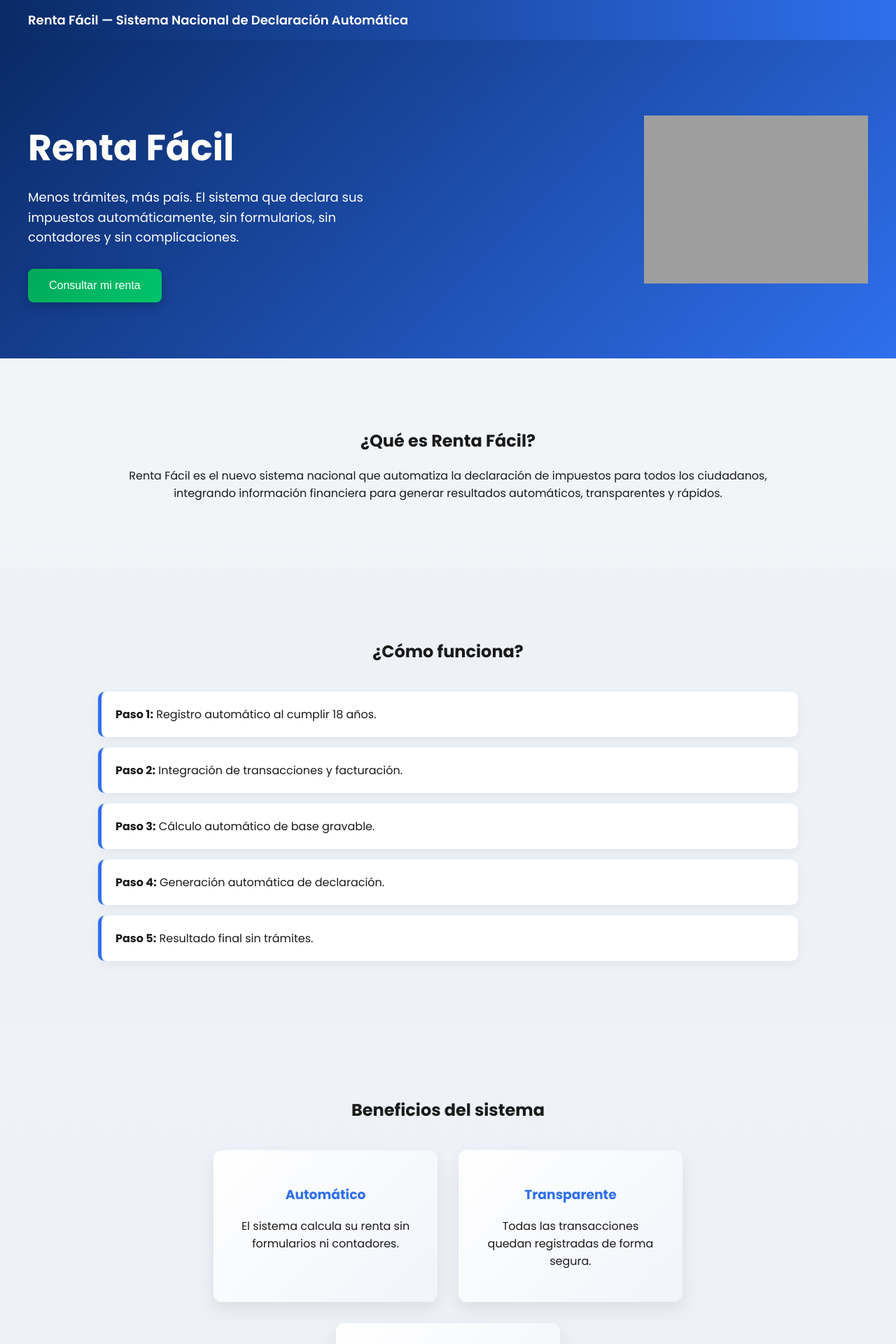
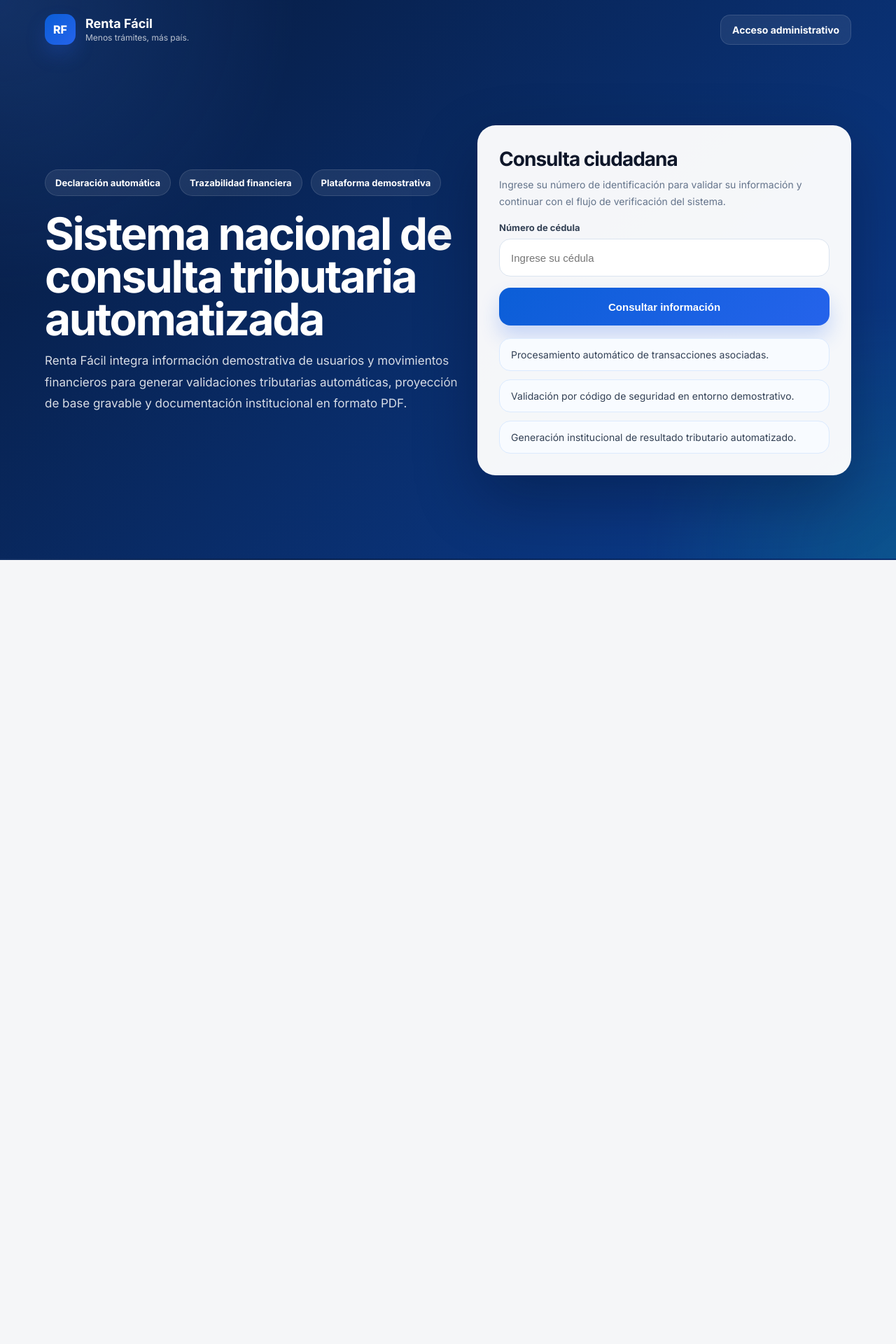
Before and after one commit to julianbaquero357/rentafacil-demo, a Flask app: page / in a window 1280 px wide. Shown: the top 1920 px of the page at 70% size. After the commit the page ends 800 px from the top, so only its background shows below. Run offline with Flask 3, Linux system fonts and the light colour scheme; data that the repository does not hold is empty; grey boxes are pictures that could not be loaded.

Commit message:
Update index.html

```diff
--- a/templates/index.html
+++ b/templates/index.html
@@ -2,270 +2,272 @@
 <html lang="es">
 <head>
     <meta charset="UTF-8">
+    <meta name="viewport" content="width=device-width, initial-scale=1.0">
     <title>Renta Fácil</title>
-
-    <!-- Fuente moderna -->
-    <link href="https://fonts.googleapis.com/css2?family=Poppins:wght@300;400;600;700&display=swap" rel="stylesheet">
-
+    <link href="https://fonts.googleapis.com/css2?family=Inter:wght@400;500;600;700;800&display=swap" rel="stylesheet">
     <style>
-        body {
-            margin: 0;
-            font-family: 'Poppins', sans-serif;
-            background: linear-gradient(to bottom, #f4f6f8, #e9eef6);
-            color: #1a1a1a;
+        :root{
+            --bg1:#071a3d;
+            --bg2:#0b3d91;
+            --text:#0f172a;
+            --muted:#64748b;
+            --primary:#0b5ed7;
+            --primary2:#2563eb;
+            --success:#10b981;
+            --panel:#ffffff;
         }
 
-        .navbar {
-            background: linear-gradient(90deg, #0A2A66, #2F6FED);
-            color: white;
-            padding: 15px 40px;
-            font-size: 18px;
-            font-weight: 600;
-            box-shadow: 0 2px 10px rgba(0,0,0,0.1);
+        *{box-sizing:border-box}
+        body{
+            margin:0;
+            font-family:'Inter',sans-serif;
+            color:#fff;
+            background:
+                radial-gradient(circle at top left, rgba(59,130,246,.22), transparent 28%),
+                radial-gradient(circle at bottom right, rgba(16,185,129,.18), transparent 24%),
+                linear-gradient(135deg,var(--bg1),var(--bg2));
         }
 
-        .hero {
-            background: linear-gradient(135deg, #0A2A66, #2F6FED);
-            color: white;
-            padding: 80px 40px;
-            display: flex;
-            justify-content: space-between;
-            align-items: center;
+        .nav{
+            max-width:1200px;
+            margin:0 auto;
+            padding:20px 24px;
+            display:flex;
+            align-items:center;
+            justify-content:space-between;
         }
 
-        .hero-text {
-            max-width: 500px;
+        .brand{
+            display:flex;
+            align-items:center;
+            gap:14px;
         }
 
-        .hero h1 {
-            font-size: 52px;
-            margin-bottom: 10px;
+        .brand-mark{
+            width:44px;
+            height:44px;
+            border-radius:14px;
+            display:grid;
+            place-items:center;
+            background:linear-gradient(135deg,#0b5ed7,#2563eb);
+            color:#fff;
+            font-weight:800;
+            box-shadow:0 14px 28px rgba(37,99,235,.24);
         }
 
-        .hero p {
-            font-size: 18px;
-            margin-bottom: 30px;
-            line-height: 1.6;
+        .brand h1{
+            margin:0;
+            font-size:18px;
         }
 
-        .hero button {
-            background: linear-gradient(135deg, #00A859, #00c46a);
-            border: none;
-            color: white;
-            padding: 15px 30px;
-            font-size: 16px;
-            border-radius: 8px;
-            cursor: pointer;
-            box-shadow: 0 5px 15px rgba(0,0,0,0.2);
-            transition: 0.2s;
+        .brand p{
+            margin:2px 0 0;
+            font-size:12px;
+            color:rgba(255,255,255,.72);
         }
 
-        .hero button:hover {
-            transform: translateY(-2px);
+        .nav a{
+            color:#fff;
+            text-decoration:none;
+            font-size:14px;
+            font-weight:700;
+            padding:12px 16px;
+            border-radius:14px;
+            background:rgba(255,255,255,.08);
+            border:1px solid rgba(255,255,255,.12);
+            backdrop-filter:blur(12px);
         }
 
-        .hero img {
-            width: 320px;
+        .hero{
+            max-width:1200px;
+            margin:0 auto;
+            padding:40px 24px 64px;
+            display:grid;
+            grid-template-columns:1.05fr .95fr;
+            gap:28px;
+            align-items:center;
+            min-height:calc(100vh - 86px);
         }
 
-        section {
-            padding: 80px 20px;
-            text-align: center;
+        .hero h2{
+            margin:0 0 14px;
+            font-size:64px;
+            line-height:.95;
+            letter-spacing:-2.4px;
+            animation:fadeUp .8s ease both;
         }
 
-        .container {
-            max-width: 1000px;
-            margin: auto;
+        .hero p{
+            margin:0 0 24px;
+            max-width:620px;
+            color:rgba(255,255,255,.84);
+            font-size:17px;
+            line-height:1.8;
+            animation:fadeUp .9s ease .05s both;
         }
 
-        .cards {
-            display: flex;
-            gap: 30px;
-            justify-content: center;
-            flex-wrap: wrap;
-            margin-top: 40px;
+        .badges{
+            display:flex;
+            gap:12px;
+            flex-wrap:wrap;
+            margin-bottom:24px;
+            animation:fadeUp 1s ease .1s both;
         }
 
-        .card {
-            background: linear-gradient(135deg, white, #f1f4fa);
-            padding: 30px;
-            border-radius: 12px;
-            width: 260px;
-            box-shadow: 0 10px 25px rgba(0,0,0,0.08);
-            transition: 0.2s;
+        .badge{
+            padding:10px 14px;
+            border-radius:999px;
+            background:rgba(255,255,255,.08);
+            border:1px solid rgba(255,255,255,.12);
+            backdrop-filter:blur(10px);
+            font-size:13px;
+            font-weight:700;
         }
 
-        .card:hover {
-            transform: translateY(-5px);
+        .portal{
+            background:rgba(255,255,255,.96);
+            color:var(--text);
+            border-radius:26px;
+            padding:30px;
+            box-shadow:0 34px 90px rgba(2,6,23,.3);
+            border:1px solid rgba(255,255,255,.25);
+            animation:fadeUp 1s ease .12s both;
         }
 
-        .card h3 {
-            color: #2F6FED;
+        .portal h3{
+            margin:0 0 8px;
+            font-size:28px;
+            letter-spacing:-1px;
         }
 
-        .steps {
-            text-align: left;
-            margin-top: 40px;
+        .portal p{
+            color:var(--muted);
+            margin:0 0 18px;
+            font-size:14px;
+            line-height:1.7;
         }
 
-        .step {
-            background: white;
-            padding: 20px;
-            margin-bottom: 15px;
-            border-radius: 10px;
-            box-shadow: 0 5px 15px rgba(0,0,0,0.05);
-            border-left: 5px solid #2F6FED;
+        .field{
+            margin-bottom:16px;
         }
 
-        .consulta {
-            background: linear-gradient(135deg, white, #f1f4fa);
-            width: 420px;
-            margin: 40px auto;
-            padding: 40px;
-            border-radius: 12px;
-            box-shadow: 0 10px 25px rgba(0,0,0,0.1);
+        .label{
+            display:block;
+            margin-bottom:8px;
+            font-size:13px;
+            font-weight:700;
+            color:#334155;
         }
 
-        input {
-            width: 85%;
-            padding: 12px;
-            margin: 15px 0;
-            border-radius: 6px;
-            border: 1px solid #ccc;
-            font-size: 16px;
+        .input{
+            width:100%;
+            height:54px;
+            border-radius:16px;
+            border:1px solid #dbe4f0;
+            padding:0 16px;
+            font-size:15px;
+            outline:none;
+            transition:.25s ease;
         }
 
-        button.submit {
-            background: linear-gradient(135deg, #2F6FED, #4a85ff);
-            border: none;
-            color: white;
-            padding: 12px 25px;
-            font-size: 16px;
-            border-radius: 8px;
-            cursor: pointer;
-            box-shadow: 0 5px 15px rgba(0,0,0,0.15);
+        .input:focus{
+            border-color:#60a5fa;
+            box-shadow:0 0 0 5px rgba(59,130,246,.14);
         }
 
-        footer {
-            background: linear-gradient(90deg, #0A2A66, #2F6FED);
-            color: white;
-            text-align: center;
-            padding: 30px;
-            font-size: 14px;
+        .submit{
+            width:100%;
+            height:54px;
+            border:none;
+            border-radius:16px;
+            background:linear-gradient(135deg,var(--primary),var(--primary2));
+            color:#fff;
+            font-size:15px;
+            font-weight:800;
+            cursor:pointer;
+            box-shadow:0 16px 28px rgba(37,99,235,.22);
+            transition:.25s ease;
+        }
+
+        .submit:hover{transform:translateY(-2px)}
+
+        .info-grid{
+            margin-top:18px;
+            display:grid;
+            gap:12px;
+        }
+
+        .info-item{
+            padding:14px 16px;
+            border-radius:16px;
+            background:#f8fbff;
+            border:1px solid #dbeafe;
+            color:#334155;
+            font-size:14px;
+        }
+
+        @keyframes fadeUp{
+            from{opacity:0; transform:translateY(18px)}
+            to{opacity:1; transform:translateY(0)}
+        }
+
+        @media (max-width: 980px){
+            .hero{grid-template-columns:1fr}
+            .hero h2{font-size:48px}
         }
     </style>
 </head>
-
 <body>
-
-<div class="navbar">
-    Renta Fácil — Sistema Nacional de Declaración Automática
-</div>
-
-<div class="hero">
-    <div class="hero-text">
-        <h1>Renta Fácil</h1>
-        <p>
-            Menos trámites, más país.
-            El sistema que declara sus impuestos automáticamente,
-            sin formularios, sin contadores y sin complicaciones.
-        </p>
-        <button onclick="document.getElementById('consulta').scrollIntoView({behavior: 'smooth'})">
-            Consultar mi renta
-        </button>
-    </div>
-
-    <img src="https://cdn-icons-png.flaticon.com/512/3135/3135768.png" alt="Ciudadano digital">
-</div>
-
-<section>
-    <div class="container">
-        <h2>¿Qué es Renta Fácil?</h2>
-        <p>
-            Renta Fácil es el nuevo sistema nacional que automatiza la declaración
-            de impuestos para todos los ciudadanos, integrando información financiera
-            para generar resultados automáticos, transparentes y rápidos.
-        </p>
-    </div>
-</section>
-
-<section style="background:#eef2f7;">
-    <div class="container">
-        <h2>¿Cómo funciona?</h2>
-
-        <div class="steps">
-            <div class="step">
-                <strong>Paso 1:</strong> Registro automático al cumplir 18 años.
-            </div>
-            <div class="step">
-                <strong>Paso 2:</strong> Integración de transacciones y facturación.
-            </div>
-            <div class="step">
-                <strong>Paso 3:</strong> Cálculo automático de base gravable.
-            </div>
-            <div class="step">
-                <strong>Paso 4:</strong> Generación automática de declaración.
-            </div>
-            <div class="step">
-                <strong>Paso 5:</strong> Resultado final sin trámites.
+    <nav class="nav">
+        <div class="brand">
+            <div class="brand-mark">RF</div>
+            <div>
+                <h1>Renta Fácil</h1>
+                <p>Menos trámites, más país.</p>
             </div>
         </div>
-    </div>
-</section>
 
-<section>
-    <div class="container">
-        <h2>Beneficios del sistema</h2>
+        <a href="/admin/login">Acceso administrativo</a>
+    </nav>
 
-        <div class="cards">
-            <div class="card">
-                <h3>Automático</h3>
-                <p>El sistema calcula su renta sin formularios ni contadores.</p>
+    <main class="hero">
+        <section>
+            <div class="badges">
+                <div class="badge">Declaración automática</div>
+                <div class="badge">Trazabilidad financiera</div>
+                <div class="badge">Plataforma demostrativa</div>
             </div>
 
-            <div class="card">
-                <h3>Transparente</h3>
-                <p>Todas las transacciones quedan registradas de forma segura.</p>
+            <h2>Sistema nacional de consulta tributaria automatizada</h2>
+            <p>
+                Renta Fácil integra información demostrativa de usuarios y movimientos financieros
+                para generar validaciones tributarias automáticas, proyección de base gravable y
+                documentación institucional en formato PDF.
+            </p>
+        </section>
+
+        <section class="portal">
+            <h3>Consulta ciudadana</h3>
+            <p>
+                Ingrese su número de identificación para validar su información y continuar
+                con el flujo de verificación del sistema.
+            </p>
+
+            <form action="/consultar" method="post">
+                <div class="field">
+                    <label class="label">Número de cédula</label>
+                    <input class="input" type="text" name="cedula" placeholder="Ingrese su cédula" required>
+                </div>
+
+                <button class="submit" type="submit">Consultar información</button>
+            </form>
+
+            <div class="info-grid">
+                <div class="info-item">Procesamiento automático de transacciones asociadas.</div>
+                <div class="info-item">Validación por código de seguridad en entorno demostrativo.</div>
+                <div class="info-item">Generación institucional de resultado tributario automatizado.</div>
             </div>
-
-            <div class="card">
-                <h3>Rápido</h3>
-                <p>Obtenga su resultado tributario en menos de un minuto.</p>
-            </div>
-        </div>
-    </div>
-</section>
-
-<section style="background:#eef2f7;">
-    <div class="container">
-        <h2>Seguridad del sistema</h2>
-        <p>
-            El sistema utiliza autenticación por código, cifrado de datos
-            y validación de identidad para proteger la información tributaria.
-        </p>
-    </div>
-</section>
-
-<section id="consulta">
-    <div class="consulta">
-        <h2>Consultar renta automática</h2>
-
-        <form action="/consultar" method="post">
-            <input type="text" name="cedula" placeholder="Ingrese su cédula" required>
-            <br>
-            <button class="submit" type="submit">Consultar</button>
-        </form>
-
-        <p style="font-size: 12px; color: gray; margin-top: 20px;">
-            Plataforma en fase demostrativa.
-        </p>
-    </div>
-</section>
-
-<footer>
-    Sistema Renta Fácil © Gobierno Digital de Colombia
-    Plataforma demostrativa para modernización tributaria.
-</footer>
-
+        </section>
+    </main>
 </body>
 </html>
```
